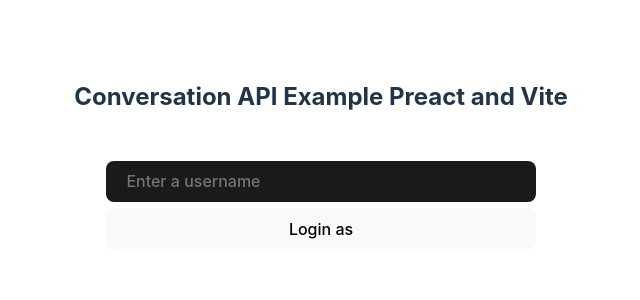
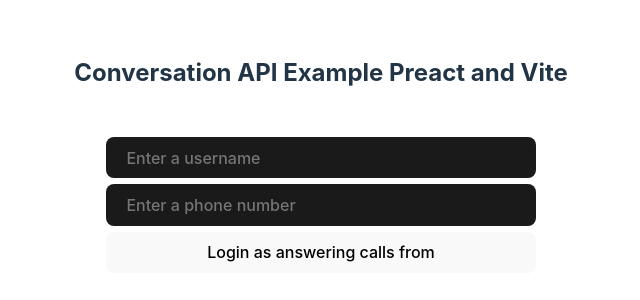
Before and after one commit to NatoNathan/asr-mute-example, a Preact app in the folder client/: page / in a window 1280 px wide. Shown: the part 302-602 px from the top of the page, without its empty margins (319-959 px from the left). Built offline with nearby package versions, Linux system fonts and the light colour scheme.

Commit message:
updated to prep for a public deploy

```diff
--- a/client/package.json
+++ b/client/package.json
@@ -9,7 +9,7 @@
     "preview": "vite preview"
   },
   "dependencies": {
-    "nexmo-client": "^9.1.0",
+    "nexmo-client": "^9.1.2",
     "preact": "^10.10.1"
   },
   "devDependencies": {
--- a/client/src/components/login.tsx
+++ b/client/src/components/login.tsx
@@ -1,21 +1,23 @@
 import { useState } from 'preact/hooks';
 
 interface LoginProps {
-  onLogin: (username: string) => void;
+  onLogin: (username: string, phoneNumber:string) => void;
 }
 export const Login = ({ onLogin }: LoginProps) => {
-  const [username, setUsername] = useState();
+  const [username, setUsername] = useState<string>();
+  const [number, setNumber] = useState<string>();
 
   const onClick = () => {
-    if (username) {
-      onLogin(username);
+    if (username && number) {
+      onLogin(username, number);
     }
   };
 
   return (
     <div class="card">
       <input class='input' type='text' placeholder='Enter a username' value={username} onInput={e => setUsername((e.target as any).value)} />
-      <button class='btn' onClick={onClick}>Login as {username}</button>
+      <input class='input' type='text' placeholder='Enter a phone number' value={number} onInput={e => setNumber((e.target as any).value)} />
+      <button class='btn' onClick={onClick}>Login as {username} answering calls from {number} </button>
     </div>
   );
 };
--- a/client/src/hooks/useAuth.ts
+++ b/client/src/hooks/useAuth.ts
@@ -6,11 +6,12 @@
   const [user, setUser] = useState<string>();
   const [error, setError] = useState();
 
-  const login = (username: string) => {
+  const login = (username: string, phoneNumber: string) => {
     fetch('http://localhost:5001/api/auth/login', {
       method: 'POST',
       body: JSON.stringify({
-        username: username
+        username: username,
+        phoneNumber: phoneNumber
       }),
       headers: { "Content-type": "application/json; charset=UTF-8" }
     })
```
Also changed, not shown: 2 other files (tests, documents, lock files or other folders).
